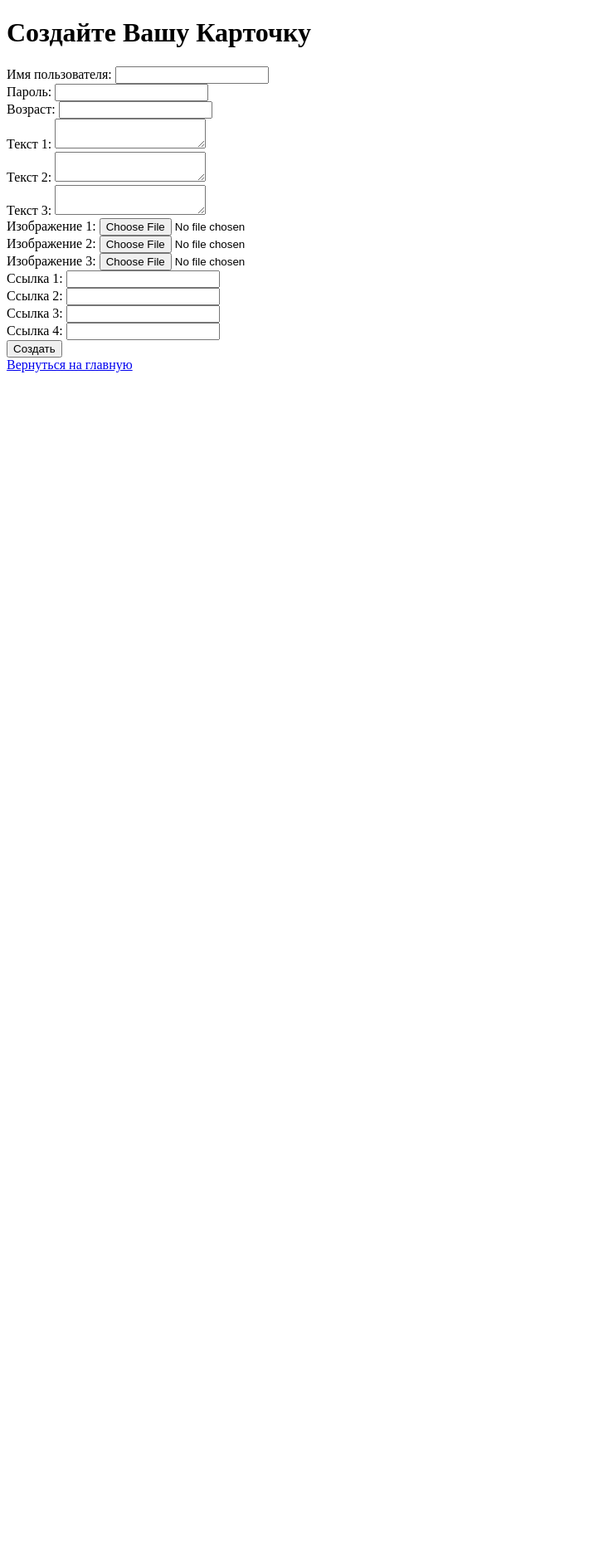
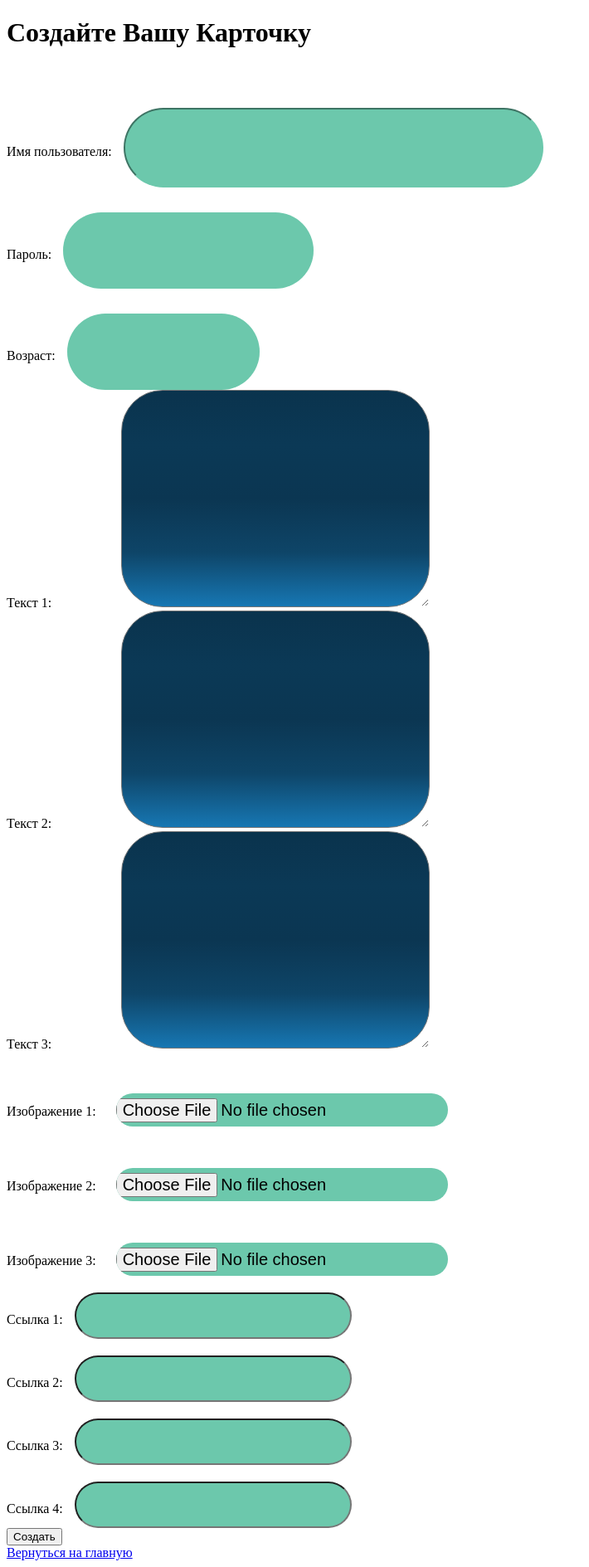
Before and after one commit to Apchhe/project_alg, a Flask app: page /create in a window 1280 px wide. Shown: the whole page at 83% size, without its empty margins (0-710 px from the left). Before the commit the page ends 449 px from the top, so only its background shows below. Run offline with Flask 3, Linux system fonts and the light colour scheme.

Commit message:
Update style.css

```diff
--- a/static/style.css
+++ b/static/style.css
@@ -288,14 +260,322 @@
     margin-top: -360px;
 }
 
-.fifth_main_knop{
-    width: 90px;
-    height: 90px;
+
+/* INDEX */
+
+.blue_fone_index{
+    background-color: #021C28;
+    width: 1440px;
+    height: 900px;
+    padding-left: 15px;
+    padding-right: 15px;
+    border-radius: 35px;
+    margin: auto;
+    margin-top: -30px;
+}
+
+.menu_index{
+
+    flex-direction: row;
+    justify-content: space-evenly;
+    display: inline-flex;
+    width: 1440px;
+    height: 75px;
+
+    margin: auto;
+    margin-top: 70px;
+}
+.menu_elements_index{
+
+    border-radius: 35px;
+    width: 500px;
+    height: 105px;
+    background: linear-gradient(#3E8B74, #3C8770, #11251F);
+    border-color: #021C28;
+
+    text-align: center;
+    line-height: 40px;
+    font-size: 45px;
+    cursor: pointer;
+}
+
+.linia_index1{
+    border: #6CC8AC;
+    height: 3px;
+    width: 1340px;
+    margin: auto;
+    margin-top: 50px;
+    box-shadow: inset 10px 0px 81px 17px #6CC8AC, 0px 0px 20px 4px #6CC8AC;
+}
+
+.poisk_index{
+    position: relative;
+    margin: auto;
+
+    color: #6CC8AC;
+}
+
+.b_poisk{
+    width: 640px;
+    height: 60px;
+    position: relative;
+    color: #6CC8AC;
+    background-color: #0A334D;
+    border-radius: 44px;
+    text-align: center;
+    font-size: 30px;
+    margin: auto;
+    margin-top: 50px;
+    line-height: 60px;
+}
+
+.username_index{
+    font-size: 40px;
+    margin-left: 100px;
+}
+
+input[type="text"]{
+    width: 425px;
+    height: 40px;
+    border-radius: 50px;
+    border-color: #6CC8AC;
+    padding-left: 15px;
+
+    margin-left: 20px;
+    margin-top: 90px;
+}
+
+input[type="text"]:active{
+    border-color: #6CC8AC;
+    border-style: solid;
+}
+
+.submit_index{
+    position: absolute;
+
+    width: 300px;
+    height: 75px;
+    margin: auto;
+    margin-left: 20px;
+    margin-top: 60px;
+    border-radius: 50px;
+    border-color: #021C28;
+    background-color: #0A334D;
+
+    font-size: 50px;
+    color: #6CC8AC;
+
+    cursor: pointer;
+}
+
+.submit_index:active{
+    border-color: #6CC8AC;
+}
+
+
+/* CREATE */
+
+.blue_fone_create{
     background-color: #021C28;
 
+    width: 1440px;
+    height: 1600px;
+    padding-left: 15px;
+    padding-right: 15px;
+    border-radius: 35px;
+    margin: auto;
+    margin-top: -30px;
+}
+
+.aligning{
+width: 100%;
+margin: auto;
+text-align: center;
+}
+
+.username_create{
+    font-size: 40px;
+    color: #6CC8AC;
+}
+
+input[type="text"] {
+    text-align: center;
     border-radius: 50px;
+    background-color: #6CC8AC;
+    width: 470px;
+    height: 90px;
+    font-family: inherit; /* 1 */
+    font-size: 30px; /* 1 */
+    line-height: inherit; /* 1 */
+    margin-left: 10px;
+    margin-top: 50px;
+    padding-left: 30px;
+    color: #021C28;
+    text-align: center;
+}
+
+.password_create{
+    font-size: 40px;
+    color: #6CC8AC;
+
+}
+
+input[type="password"] {
+    text-align: center;
+
+    border-radius: 50px;
+    background-color: #6CC8AC;
+    width: 270px;
+    height: 90px;
+    font-family: inherit; /* 1 */
+    font-size: 30px; /* 1 */
+    line-height: inherit; /* 1 */
+    margin-left: 10px;
+    margin-top: 30px;
+    padding-left: 30px;
+    border: none;
+    color: #021C28;
+}
+
+.age_create{
+    font-size: 40px;
+    color: #6CC8AC;
+}
+input[type="number"] {
+    text-align: center;
+    border-radius: 50px;
+    background-color: #6CC8AC;
+    width: 200px;
+    height: 90px;
+    font-family: inherit; /* 1 */
+    font-size: 30px; /* 1 */
+    line-height: inherit; /* 1 */
+    margin-left: 10px;
+    margin-top: 30px;
+    padding-left: 30px;
+    border: none;
+    color: #021C28;
+}
+
+
+.text_create{
+    flex-direction: row;
+    justify-content: space-evenly;
+    display: inline-flex;
+    margin-top: 50px;
+}
+
+textarea{
+    width: 310px;
+    height: 240px;
+    border-radius: 50px;
+
+    background: linear-gradient(#0A334D, #0B3956, #0B3652, #0E4568, #1777B3);
+    margin-left: 80px;
+    padding: 10px 30px 10px 30px;
+
+    font-size: 30px;
+    color: white;
+
+    position: relative;
+}
+
+
+.img_create{
+    font-size: 40px;
+    color: #6CC8AC;
+}
+
+input[type="file"]{
+    width: 400px;
+    height: 40px;
+    line-height: 40px;
+
+    background-color: #6CC8AC;
+    border-radius: 50px;
+    margin-left: 20px;
+    margin-top: 50px;
+
+    font-size: 20px;
+}
+
+.link_create{
+    flex-direction: row;
+    justify-content: space-evenly;
+    display: flex;
+    margin-top: 50px;
+}
+
+.first_col_link_create{
+    flex-direction: column;
+    justify-content: space-evenly;
+
+}
+
+.sec_col_link_create{
+    flex-direction: column;
+    justify-content: space-evenly;
+}
+
+.link_alone{
+    font-size: 40px;
+    color: #6CC8AC;
+    margin-top: 20px;
+}
+
+input[type="url"]{
+    border-radius: 50px;
+    background-color: #6CC8AC;
+    width: 270px;
+    height: 50px;
+
+    margin-left: 10px;
+    margin-top: 20px;
+    padding-left: 30px;
+    padding-right: 30px;
+
+    color: #021C28;
+    text-align: center;
+    font-family: inherit; /* 1 */
+    font-size: 30px; /* 1 */
+    line-height: inherit; /* 1 */
+}
+
+.submit_create{
     position: absolute;
-    border: none;
-    margin-left: -130px;
+
+    width: 300px;
+    height: 75px;
+    margin: auto;
+    margin-left: 220px;
+    margin-top: 60px;
+    border-radius: 50px;
+    border-color: #021C28;
+    background-color: #0A334D;
+
+    font-size: 50px;
+    color: #6CC8AC;
+
     cursor: pointer;
 }
+
+.link_back{
+    text-decoration: none;
+    font-size: 50px;
+    color: #6CC8AC;
+}
+
+.back_create{
+    position: absolute;
+
+    width: 600px;
+    height: 75px;
+    margin: auto;
+    margin-left: 700px;
+    margin-top: 60px;
+    border-radius: 50px;
+    border-color: #021C28;
+    background-color: #0A334D;
+
+    cursor: pointer;
+}
```
Also changed, not shown: other parts of static/style.css (+5 -33 lines).
